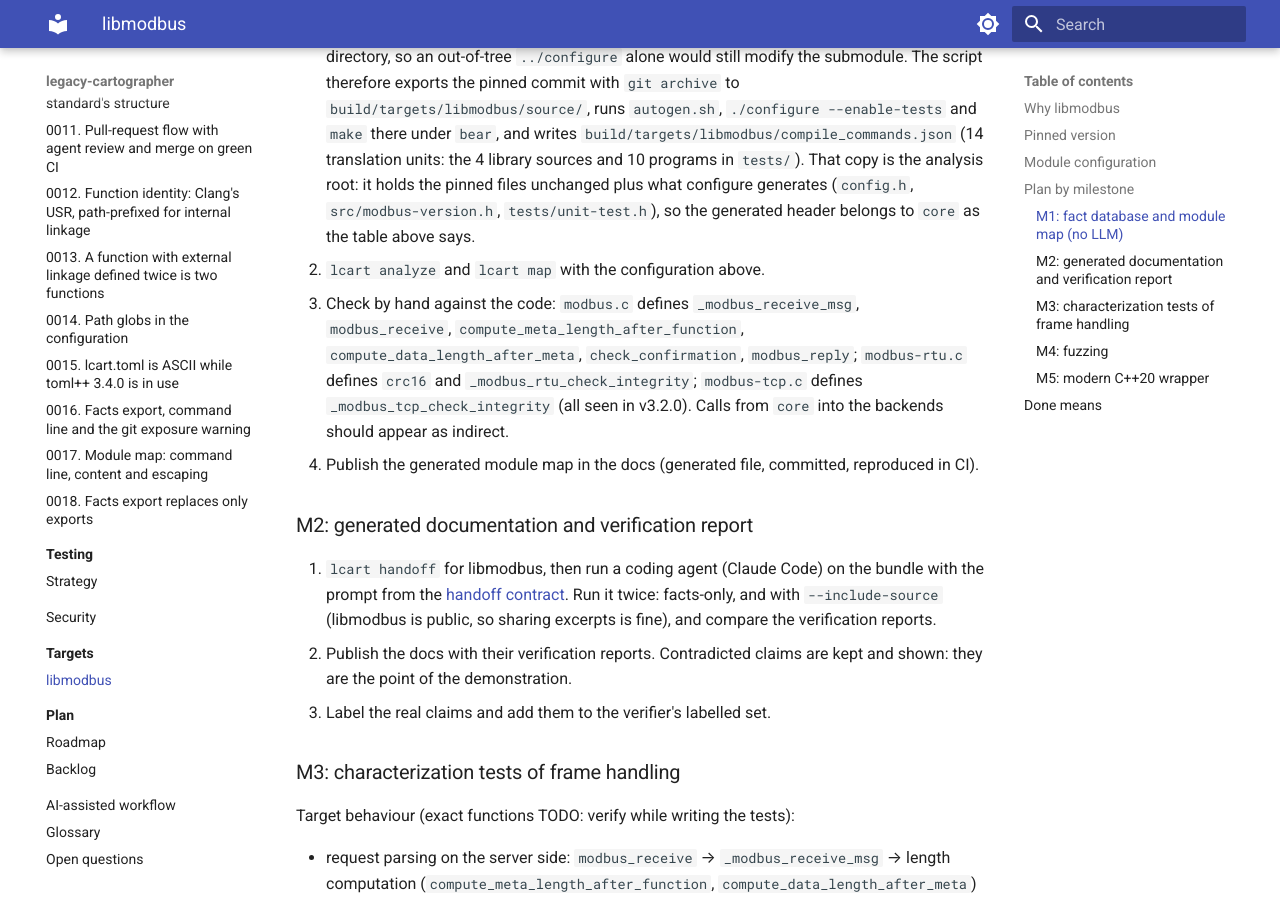
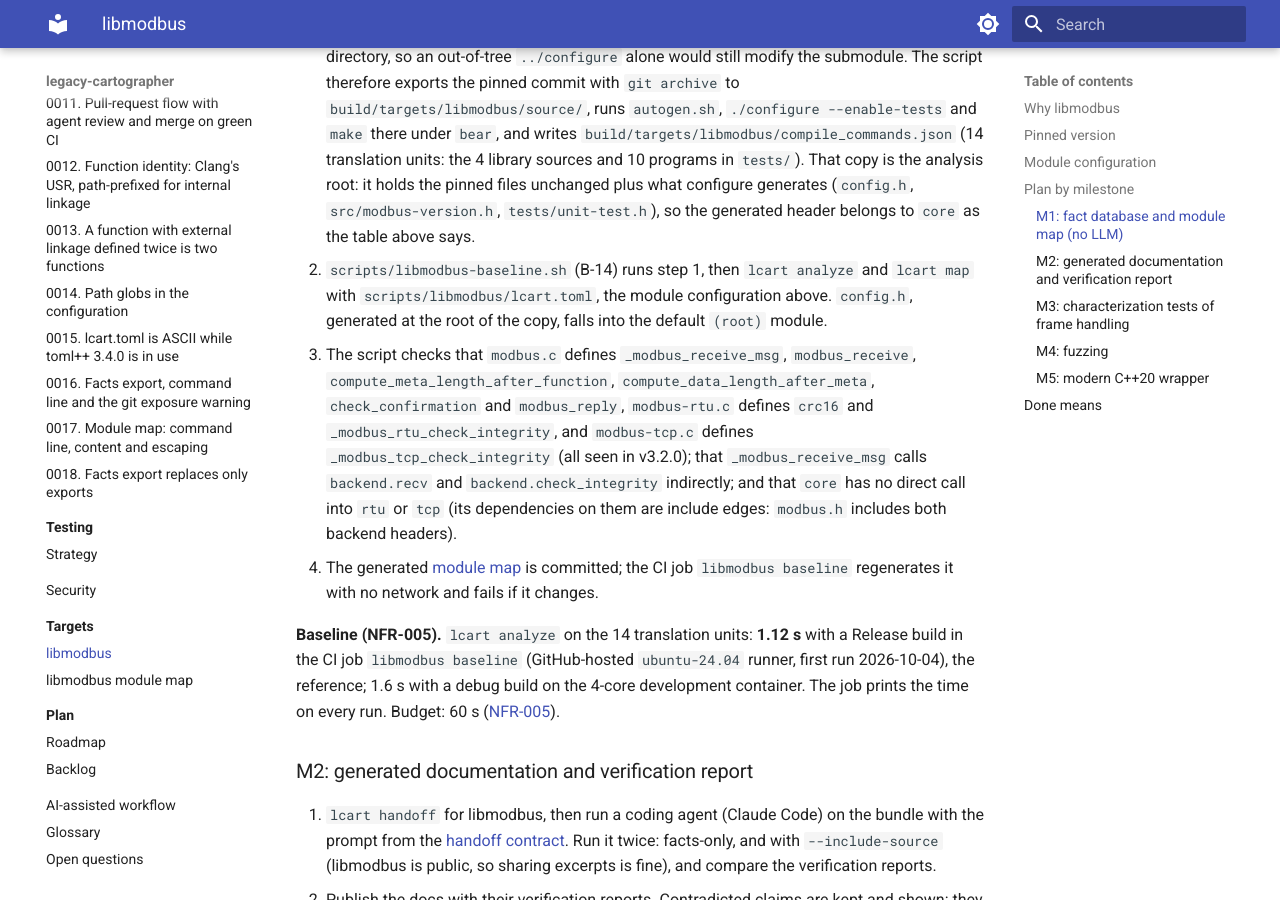
Before and after one commit to Tomek52/legacy-cartographer, an MkDocs documentation site: the page built from docs/targets/libmodbus.md, in a window 1280 px wide and 900 px high, scrolled down 1623 px. Built offline with MkDocs 1.6.1 and Material for MkDocs 9.7.7, drawn with Linux system fonts in a browser that asks for light colours.

Commit message:
feat(targets): libmodbus baseline map and timing (B-14) (#12)
Backlog: B-14

Co-Authored-By: Claude Opus 5.5 <noreply@anthropic.com>
Claude-Session: https://claude.ai/code/session_01Sn6UD6WxmmXBAgKToBQUdD

```diff
--- a/docs/targets/libmodbus.md
+++ b/docs/targets/libmodbus.md
@@ -65,15 +65,30 @@ rule would give one module. The libmodbus configuration (B-14) defines:
    analysis root: it holds the pinned files unchanged plus what configure
    generates (`config.h`, `src/modbus-version.h`, `tests/unit-test.h`), so
    the generated header belongs to `core` as the table above says.
-2. `lcart analyze` and `lcart map` with the configuration above.
-3. Check by hand against the code: `modbus.c` defines
-   `_modbus_receive_msg`, `modbus_receive`, `compute_meta_length_after_function`,
-   `compute_data_length_after_meta`, `check_confirmation`, `modbus_reply`;
-   `modbus-rtu.c` defines `crc16` and `_modbus_rtu_check_integrity`;
-   `modbus-tcp.c` defines `_modbus_tcp_check_integrity` (all seen in
-   v3.2.0). Calls from `core` into the backends should appear as indirect.
-4. Publish the generated module map in the docs (generated file, committed,
-   reproduced in CI).
+2. `scripts/libmodbus-baseline.sh` (B-14) runs step 1, then `lcart
+   analyze` and `lcart map` with `scripts/libmodbus/lcart.toml`, the module
+   configuration above. `config.h`, generated at the root of the copy,
+   falls into the default `(root)` module.
+3. The script checks that `modbus.c` defines `_modbus_receive_msg`,
+   `modbus_receive`, `compute_meta_length_after_function`,
+   `compute_data_length_after_meta`, `check_confirmation` and
+   `modbus_reply`, `modbus-rtu.c` defines `crc16` and
+   `_modbus_rtu_check_integrity`, and `modbus-tcp.c` defines
+   `_modbus_tcp_check_integrity` (all seen in v3.2.0); that
+   `_modbus_receive_msg` calls `backend.recv` and `backend.check_integrity`
+   indirectly; and that `core` has no direct call into `rtu` or `tcp` (its
+   dependencies on them are include edges: `modbus.h` includes both
+   backend headers).
+4. The generated [module map](libmodbus-map.md) is committed; the CI job
+   `libmodbus baseline` regenerates it with no network and fails if it
+   changes.
+
+**Baseline (NFR-005).** `lcart analyze`
+on the 14 translation units: **1.12 s** with a Release build in the CI job
+`libmodbus baseline` (GitHub-hosted `ubuntu-24.04` runner, first run
+2026-10-04), the reference; 1.6 s with a debug build on the 4-core
+development container. The job prints the time on every run. Budget: 60 s
+([NFR-005](../specs/requirements.md#nfr005-performance-budget-v2)).
 
 ### M2: generated documentation and verification report
 
--- a/mkdocs.yml
+++ b/mkdocs.yml
@@ -101,6 +101,7 @@ nav:
   - Targets:
       - targets/index.md
       - libmodbus: targets/libmodbus.md
+      - libmodbus module map: targets/libmodbus-map.md
   - Plan:
       - plan/index.md
       - Roadmap: plan/roadmap.md
```
Also changed, not shown: docs/adr/0017-module-map-format-and-command-line.md (+4 -3 lines), docs/open-questions.md (+2 -3 lines), docs/plan/backlog.md (+26 -1 lines), docs/targets/libmodbus-map.md (added, +73 -0 lines), 3 other files.
